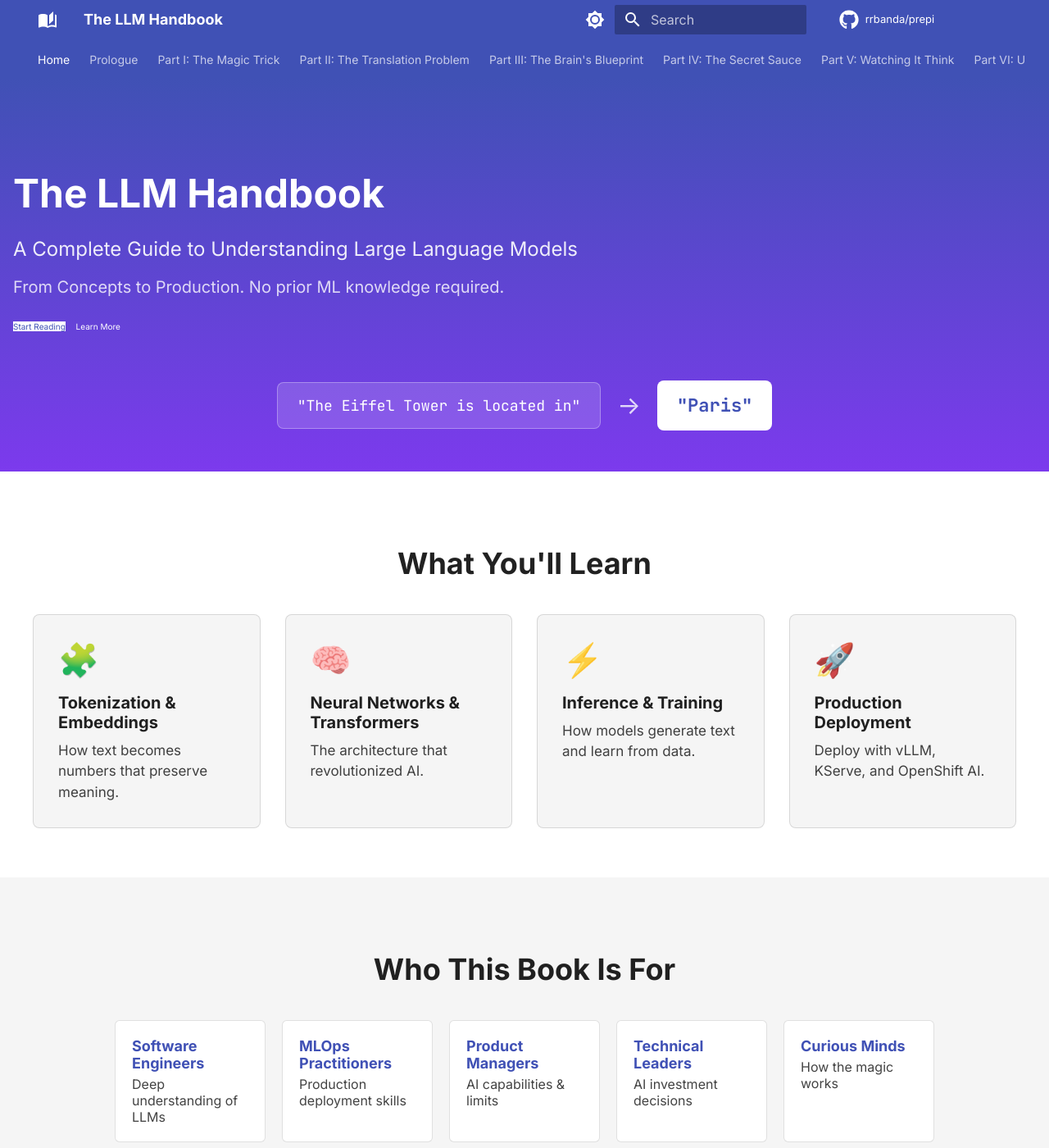
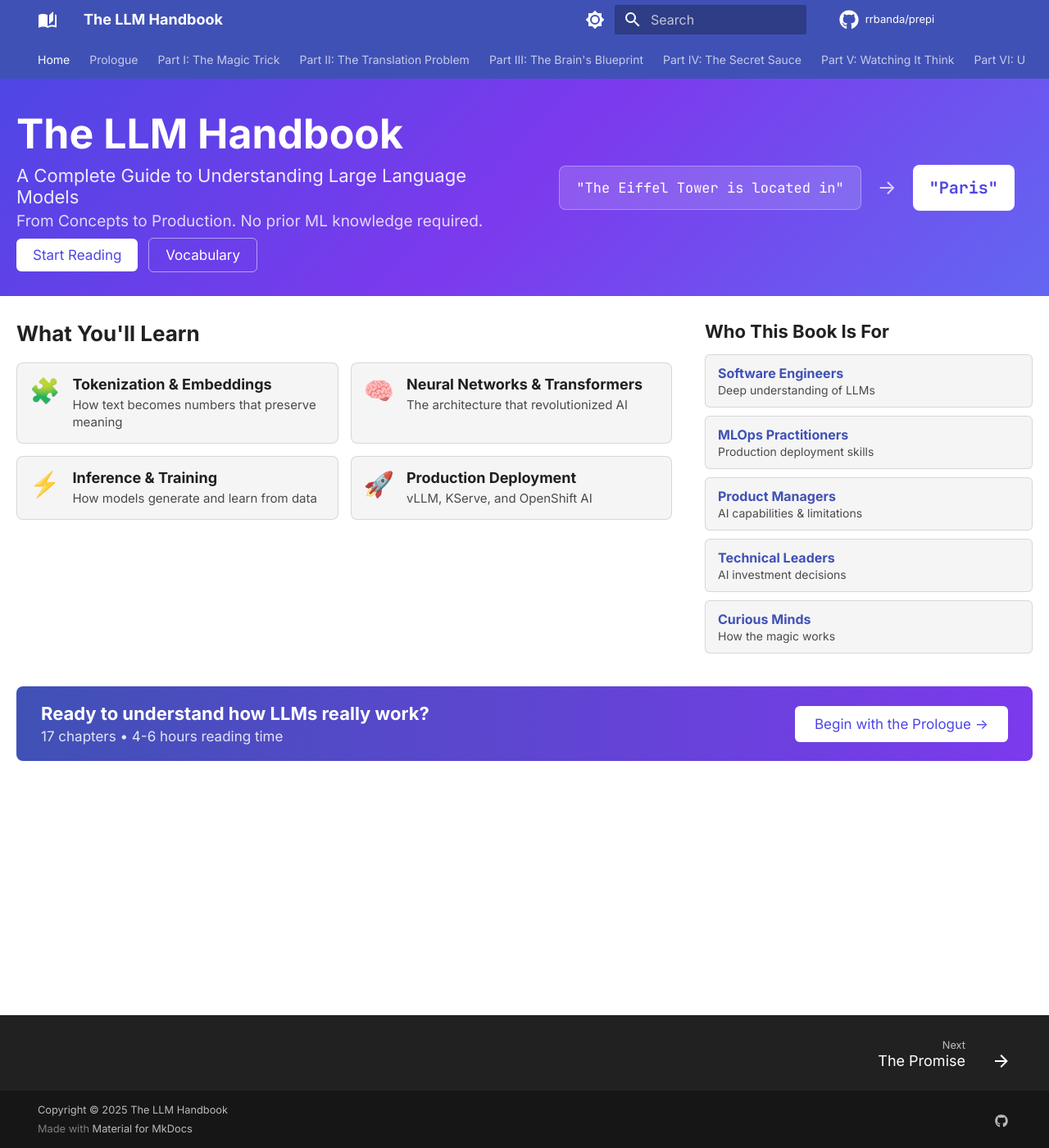
Before and after one commit to rrbanda/prepi, an MkDocs documentation site: the page built from docs/index.md, in a window 1280 px wide and 1400 px high. Shown: the whole window at 82% size. Built offline with MkDocs 1.6.1 and Material for MkDocs 9.7.7, drawn with Linux system fonts in a browser that asks for light colours; comment, search, counter and statistics services are not loaded; some of the changed text lies outside the part shown.

Commit message:
Compact homepage - everything visible without scrolling
Layout changes:
- Hero: side-by-side layout (content left, token visual right)
- Main: 2-column grid (features left, audience sidebar right)
- CTA: horizontal bar at bottom

Size reductions:
- Smaller padding throughout
- Compact feature cards with horizontal layout
- Smaller fonts where appropriate
- Reduced gaps between elements

All content now fits on a single screen without scrolling.

```diff
--- a/overrides/home.html
+++ b/overrides/home.html
@@ -4,175 +4,183 @@
 {{ super() }}
 
 <style>
-/* ===== Hero Section ===== */
+/* ===== Compact Hero ===== */
 .tx-container {
-  padding-top: 1rem;
-  background: linear-gradient(to bottom, var(--md-primary-fg-color), #7c3aed);
+  background: linear-gradient(135deg, #4f46e5 0%, #7c3aed 50%, #6366f1 100%);
+  padding: 2rem 1rem;
 }
 
 [data-md-color-scheme="slate"] .tx-container {
-  background: linear-gradient(to bottom, #312e81, #4c1d95);
+  background: linear-gradient(135deg, #312e81 0%, #4c1d95 50%, #3730a3 100%);
 }
 
 .tx-hero {
-  display: block;
-  color: var(--md-primary-bg-color);
-  justify-content: center;
-  margin: 0 0.8rem;
-  padding: 2.5rem 0;
+  max-width: 1400px;
+  margin: 0 auto;
+  display: grid;
+  grid-template-columns: 1fr 1fr;
+  gap: 2rem;
+  align-items: center;
+  color: white;
+}
+
+@media (max-width: 900px) {
+  .tx-hero {
+    grid-template-columns: 1fr;
+    text-align: center;
+  }
 }
 
 .tx-hero h1 {
-  margin-bottom: 1rem;
-  color: currentcolor;
-  font-weight: 700;
-  font-size: 2.4rem;
-}
-
-@media screen and (max-width: 70em) {
-  .tx-hero h1 {
-    font-size: 1.8rem;
-  }
-}
-
-.tx-hero__content {
-  padding-bottom: 1rem;
+  font-size: 2.5rem;
+  font-weight: 800;
+  margin: 0 0 0.5rem;
+  line-height: 1.1;
 }
 
 .tx-hero__tagline {
-  font-size: 1.2rem;
+  font-size: 1.1rem;
   opacity: 0.9;
-  margin-bottom: 0.5rem;
+  margin: 0 0 0.25rem;
 }
 
 .tx-hero__description {
-  font-size: 1rem;
+  font-size: 0.95rem;
   opacity: 0.8;
-  margin-bottom: 1.5rem;
+  margin: 0 0 1rem;
 }
 
 .tx-hero .md-button {
-  margin-top: 0.5rem;
   margin-right: 0.5rem;
-  color: var(--md-primary-bg-color);
-  border-color: var(--md-primary-bg-color);
+  padding: 0.5rem 1rem;
+  font-size: 0.85rem;
+  border-radius: 6px;
 }
 
 .tx-hero .md-button--primary {
-  background-color: var(--md-primary-bg-color);
-  color: var(--md-primary-fg-color);
-  border-color: var(--md-primary-bg-color);
+  background: white;
+  color: #4f46e5;
+  border: none;
 }
 
-.tx-hero .md-button:focus,
-.tx-hero .md-button:hover {
-  background-color: var(--md-primary-bg-color);
-  color: var(--md-primary-fg-color);
-  border-color: var(--md-primary-bg-color);
+.tx-hero .md-button:not(.md-button--primary) {
+  border: 1px solid rgba(255,255,255,0.5);
+  color: white;
 }
 
-/* Token visualization */
+/* Token Visual - Horizontal */
 .tx-hero__visual {
-  margin-top: 2rem;
   display: flex;
-  flex-wrap: wrap;
-  gap: 1rem;
   align-items: center;
   justify-content: center;
+  gap: 1rem;
+  flex-wrap: wrap;
 }
 
 .tx-token {
-  background: rgba(255, 255, 255, 0.15);
-  border: 1px solid rgba(255, 255, 255, 0.3);
-  padding: 0.8rem 1.2rem;
+  background: rgba(255,255,255,0.15);
+  border: 1px solid rgba(255,255,255,0.3);
+  padding: 0.75rem 1rem;
   border-radius: 8px;
   font-family: var(--md-code-font-family);
-  font-size: 0.9rem;
+  font-size: 0.85rem;
 }
 
 .tx-token--output {
-  background: var(--md-primary-bg-color);
-  color: var(--md-primary-fg-color);
+  background: white;
+  color: #4f46e5;
   font-weight: 700;
-  font-size: 1.1rem;
+  font-size: 1rem;
   border: none;
 }
 
 .tx-arrow {
-  font-size: 1.5rem;
+  font-size: 1.2rem;
   opacity: 0.8;
 }
 
-/* ===== Features Section ===== */
-.tx-features {
-  padding: 3rem 0.8rem;
-  background: var(--md-default-bg-color);
+/* ===== Compact Main Content ===== */
+.tx-main {
+  max-width: 1400px;
+  margin: 0 auto;
+  padding: 1.5rem 1rem;
+  display: grid;
+  grid-template-columns: 2fr 1fr;
+  gap: 2rem;
 }
 
+@media (max-width: 900px) {
+  .tx-main {
+    grid-template-columns: 1fr;
+  }
+}
+
+/* Features - Compact Grid */
 .tx-features__title {
-  text-align: center;
-  font-size: 1.8rem;
-  font-weight: 600;
-  margin-bottom: 2rem;
+  font-size: 1.3rem;
+  font-weight: 700;
+  margin: 0 0 1rem;
+  color: var(--md-typeset-color);
 }
 
 .tx-features__grid {
   display: grid;
-  grid-template-columns: repeat(auto-fit, minmax(240px, 1fr));
-  gap: 1.5rem;
-  max-width: 1200px;
-  margin: 0 auto;
+  grid-template-columns: 1fr 1fr;
+  gap: 0.75rem;
+}
+
+@media (max-width: 600px) {
+  .tx-features__grid {
+    grid-template-columns: 1fr;
+  }
 }
 
 .tx-feature {
-  padding: 1.5rem;
+  display: flex;
+  align-items: flex-start;
+  gap: 0.75rem;
+  padding: 0.75rem;
   background: var(--md-code-bg-color);
   border-radius: 8px;
   border: 1px solid var(--md-typeset-table-color);
 }
 
 .tx-feature__icon {
-  font-size: 2rem;
-  margin-bottom: 0.8rem;
+  font-size: 1.5rem;
+  flex-shrink: 0;
 }
 
-.tx-feature h3 {
-  font-size: 1rem;
+.tx-feature__text h3 {
+  font-size: 0.9rem;
   font-weight: 600;
-  margin: 0 0 0.5rem;
+  margin: 0 0 0.2rem;
+  color: var(--md-typeset-color);
 }
 
-.tx-feature p {
-  font-size: 0.85rem;
+.tx-feature__text p {
+  font-size: 0.75rem;
   margin: 0;
-  opacity: 0.85;
-  line-height: 1.5;
+  opacity: 0.8;
+  line-height: 1.4;
 }
 
-/* ===== Audience Section ===== */
-.tx-audience {
-  padding: 3rem 0.8rem;
-  background: var(--md-code-bg-color);
+/* Audience - Compact Sidebar */
+.tx-sidebar__title {
+  font-size: 1.1rem;
+  font-weight: 700;
+  margin: 0 0 0.75rem;
+  color: var(--md-typeset-color);
 }
 
-.tx-audience__title {
-  text-align: center;
-  font-size: 1.8rem;
-  font-weight: 600;
-  margin-bottom: 2rem;
-}
-
-.tx-audience__grid {
-  display: grid;
-  grid-template-columns: repeat(auto-fit, minmax(180px, 1fr));
-  gap: 1rem;
-  max-width: 1000px;
-  margin: 0 auto;
+.tx-audience__list {
+  display: flex;
+  flex-direction: column;
+  gap: 0.5rem;
 }
 
 .tx-audience__item {
-  padding: 1rem;
-  background: var(--md-default-bg-color);
+  padding: 0.6rem 0.75rem;
+  background: var(--md-code-bg-color);
   border-radius: 6px;
   border: 1px solid var(--md-typeset-table-color);
 }
@@ -180,48 +188,57 @@
 .tx-audience__item strong {
   display: block;
   color: var(--md-primary-fg-color);
-  margin-bottom: 0.25rem;
-  font-size: 0.9rem;
+  font-size: 0.8rem;
+  margin-bottom: 0.1rem;
 }
 
 .tx-audience__item span {
-  font-size: 0.8rem;
+  font-size: 0.7rem;
+  opacity: 0.8;
+}
+
+/* CTA - Compact */
+.tx-cta {
+  grid-column: 1 / -1;
+  background: linear-gradient(90deg, var(--md-primary-fg-color), #7c3aed);
+  border-radius: 8px;
+  padding: 1rem 1.5rem;
+  display: flex;
+  align-items: center;
+  justify-content: space-between;
+  flex-wrap: wrap;
+  gap: 1rem;
+  color: white;
+}
+
+[data-md-color-scheme="slate"] .tx-cta {
+  background: linear-gradient(90deg, #312e81, #4c1d95);
+}
+
+.tx-cta__text h2 {
+  font-size: 1.1rem;
+  font-weight: 600;
+  margin: 0;
+}
+
+.tx-cta__text p {
+  font-size: 0.85rem;
+  margin: 0.25rem 0 0;
   opacity: 0.85;
 }
 
-/* ===== CTA Section ===== */
-.tx-cta {
-  padding: 3rem 0.8rem;
-  background: linear-gradient(to right, var(--md-primary-fg-color), #7c3aed);
-  text-align: center;
-  color: var(--md-primary-bg-color);
-}
-
-[data-md-color-scheme="slate"] .tx-cta {
-  background: linear-gradient(to right, #312e81, #4c1d95);
-}
-
-.tx-cta h2 {
-  font-size: 1.5rem;
-  font-weight: 600;
-  margin: 0 0 0.5rem;
-}
-
-.tx-cta p {
-  font-size: 1rem;
-  opacity: 0.85;
-  margin: 0 0 1.5rem;
-}
-
 .tx-cta .md-button {
-  background: var(--md-primary-bg-color);
-  color: var(--md-primary-fg-color);
+  background: white;
+  color: #4f46e5;
+  padding: 0.6rem 1.2rem;
+  font-size: 0.85rem;
   border: none;
-  padding: 0.8rem 1.5rem;
+  border-radius: 6px;
+  white-space: nowrap;
 }
 </style>
 
-<!-- Hero -->
+<!-- Compact Hero -->
 <section class="tx-container">
   <div class="tx-hero">
     <div class="tx-hero__content">
@@ -229,7 +246,7 @@
       <p class="tx-hero__tagline">A Complete Guide to Understanding Large Language Models</p>
       <p class="tx-hero__description">From Concepts to Production. No prior ML knowledge required.</p>
       <a href="chapters/00-prologue/" class="md-button md-button--primary">Start Reading</a>
-      <a href="#features" class="md-button">Learn More</a>
+      <a href="chapters/14-vocabulary/" class="md-button">Vocabulary</a>
     </div>
     <div class="tx-hero__visual">
       <span class="tx-token">"The Eiffel Tower is located in"</span>
@@ -239,37 +256,47 @@
   </div>
 </section>
 
+<!-- Compact Main Content -->
+<section class="tx-main">
   <!-- Features -->
-<section class="tx-features" id="features">
+  <div class="tx-features">
     <h2 class="tx-features__title">What You'll Learn</h2>
     <div class="tx-features__grid">
       <div class="tx-feature">
         <div class="tx-feature__icon">🧩</div>
+        <div class="tx-feature__text">
           <h3>Tokenization & Embeddings</h3>
-      <p>How text becomes numbers that preserve meaning.</p>
+          <p>How text becomes numbers that preserve meaning</p>
+        </div>
       </div>
       <div class="tx-feature">
         <div class="tx-feature__icon">🧠</div>
+        <div class="tx-feature__text">
           <h3>Neural Networks & Transformers</h3>
-      <p>The architecture that revolutionized AI.</p>
+          <p>The architecture that revolutionized AI</p>
+        </div>
       </div>
       <div class="tx-feature">
         <div class="tx-feature__icon">⚡</div>
+        <div class="tx-feature__text">
           <h3>Inference & Training</h3>
-      <p>How models generate text and learn from data.</p>
+          <p>How models generate and learn from data</p>
+        </div>
       </div>
       <div class="tx-feature">
         <div class="tx-feature__icon">🚀</div>
+        <div class="tx-feature__text">
           <h3>Production Deployment</h3>
-      <p>Deploy with vLLM, KServe, and OpenShift AI.</p>
+          <p>vLLM, KServe, and OpenShift AI</p>
         </div>
       </div>
-</section>
+    </div>
+  </div>
 
-<!-- Audience -->
-<section class="tx-audience">
-  <h2 class="tx-audience__title">Who This Book Is For</h2>
-  <div class="tx-audience__grid">
+  <!-- Audience Sidebar -->
+  <div class="tx-sidebar">
+    <h2 class="tx-sidebar__title">Who This Book Is For</h2>
+    <div class="tx-audience__list">
       <div class="tx-audience__item">
         <strong>Software Engineers</strong>
         <span>Deep understanding of LLMs</span>
@@ -280,7 +307,7 @@
       </div>
       <div class="tx-audience__item">
         <strong>Product Managers</strong>
-      <span>AI capabilities & limits</span>
+        <span>AI capabilities & limitations</span>
       </div>
       <div class="tx-audience__item">
         <strong>Technical Leaders</strong>
@@ -291,13 +318,16 @@
         <span>How the magic works</span>
       </div>
     </div>
-</section>
+  </div>
 
-<!-- CTA -->
-<section class="tx-cta">
+  <!-- CTA Bar -->
+  <div class="tx-cta">
+    <div class="tx-cta__text">
       <h2>Ready to understand how LLMs really work?</h2>
-  <p>Estimated reading time: 4-6 hours</p>
+      <p>17 chapters • 4-6 hours reading time</p>
+    </div>
     <a href="chapters/00-prologue/" class="md-button">Begin with the Prologue →</a>
+  </div>
 </section>
 
 {% endblock %}
```
Lines whose indentation alone changed are shown as unchanged.
